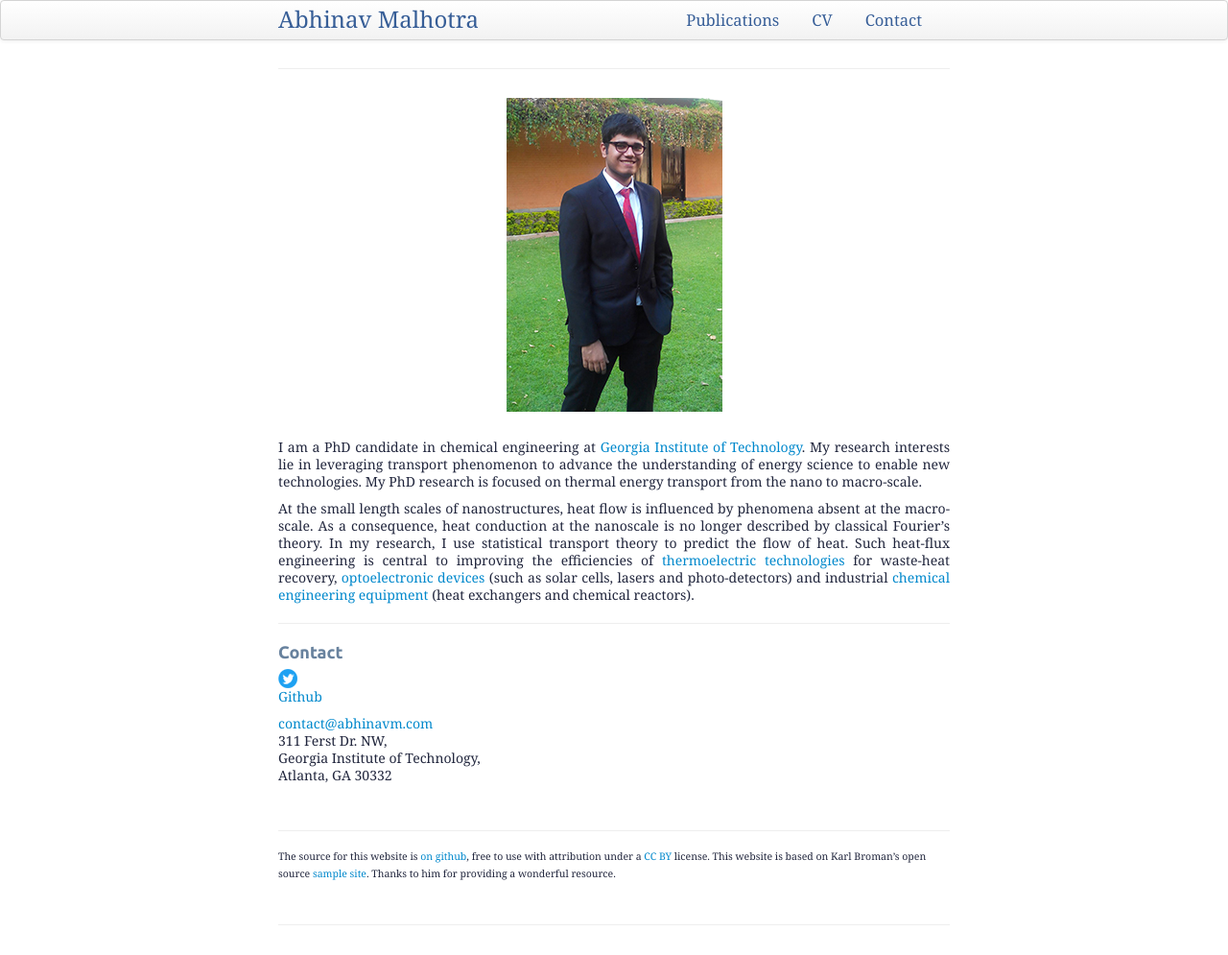
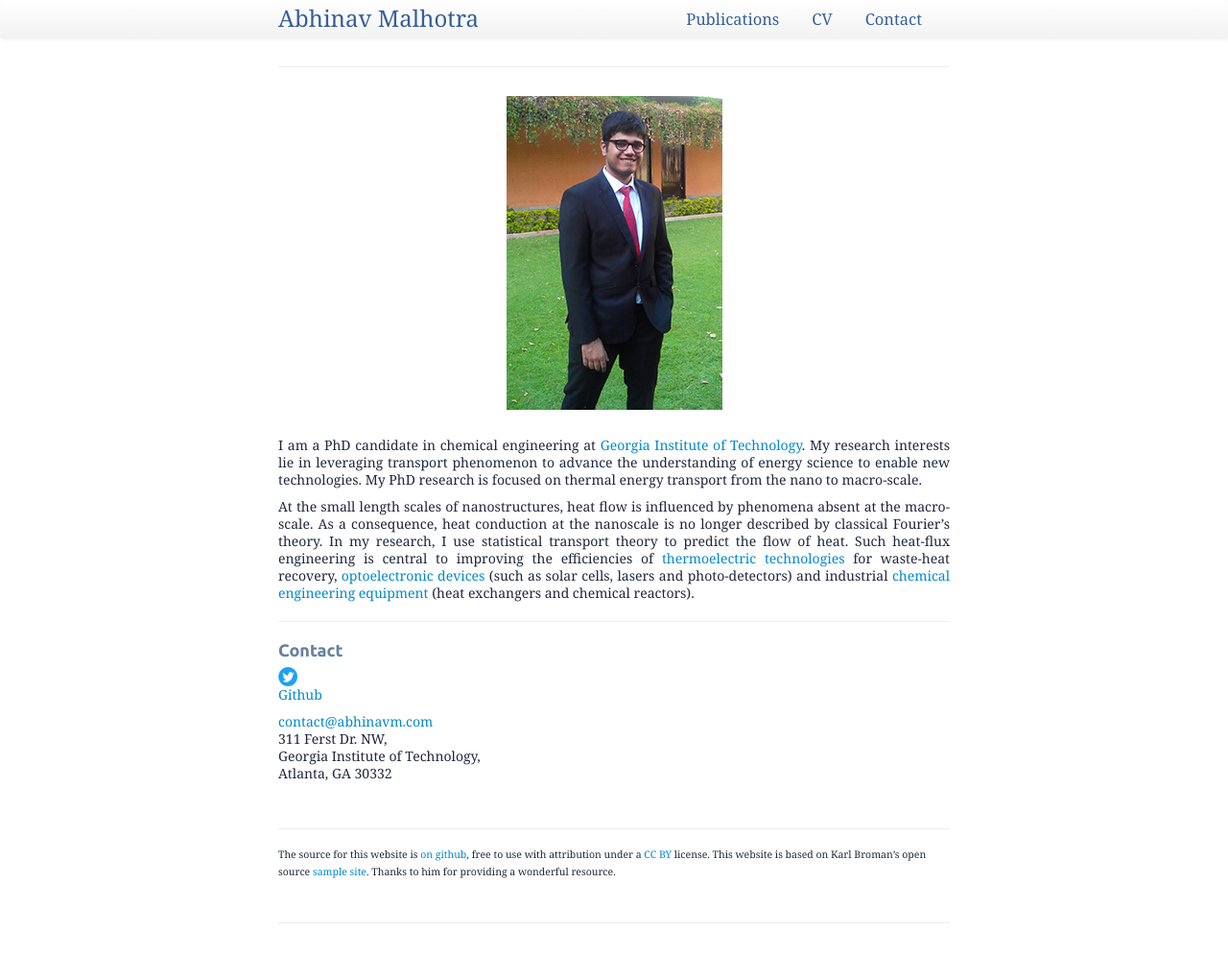
Before and after one commit to ABMalhotra/ABMalhotra.github.io, a Jekyll site: the page built from index.md, in a window 1280 px wide. Shown: the whole page at 96% size. Built offline with Jekyll 4.4.1, drawn with Linux system fonts in a browser that asks for light colours; comment, search, counter and statistics services are not loaded.

Commit message:
border removed from navbar

```diff
--- a/assets/themes/twitter/css/mystyle.css
+++ b/assets/themes/twitter/css/mystyle.css
@@ -40,6 +40,16 @@ body {
     color: #375E97;
 }
 
+/* set the navbar properties red */
+.navbar-inner {
+  /*background-color: red;*/
+  /* remove the gradient */
+  /*background-image: none;*/
+  /* set font color to white */
+  /*color: white;*/
+  border:none;
+}
+
 /*.navbar .brand, .navbar .nav > li > a {
     color: #D64848;
 }
```
